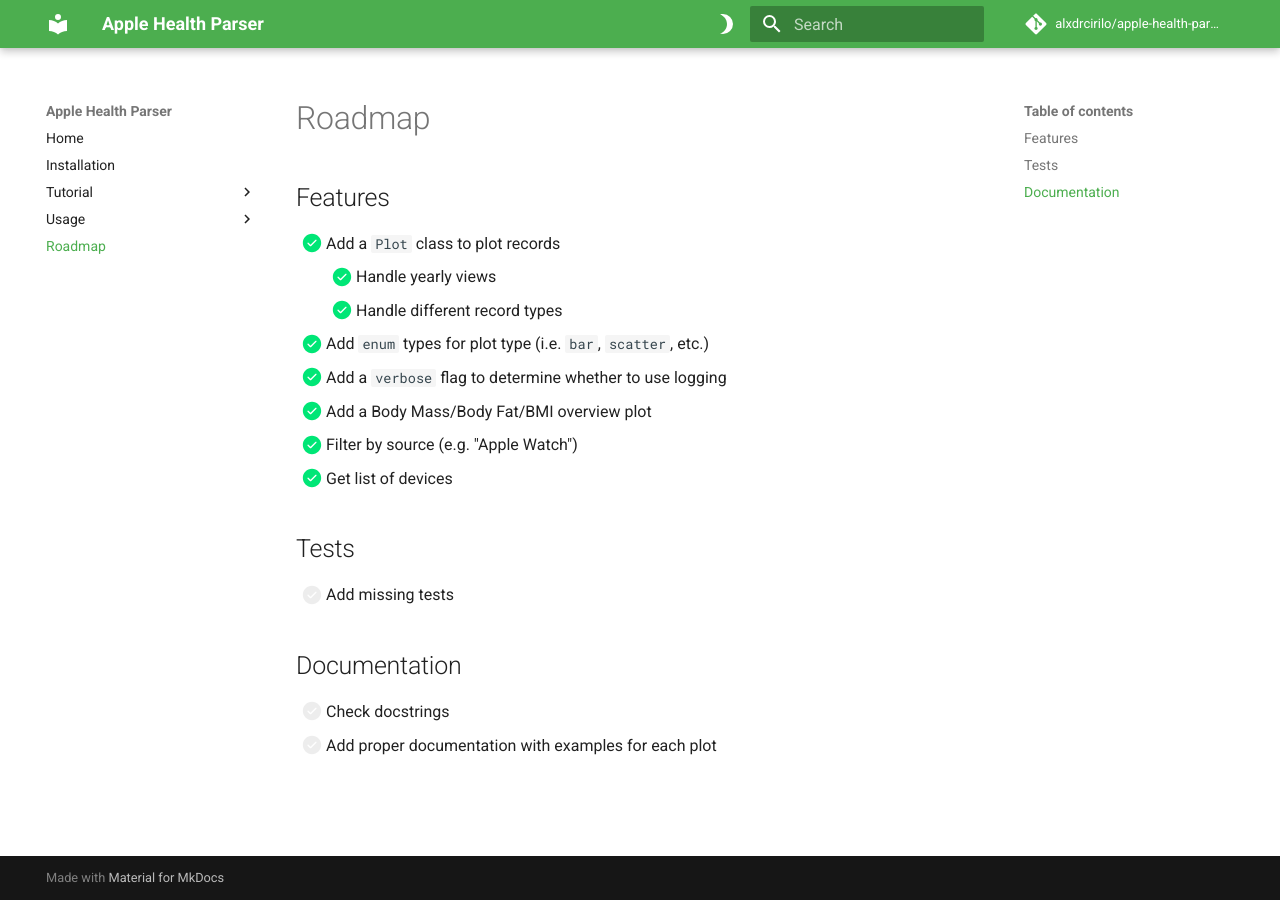
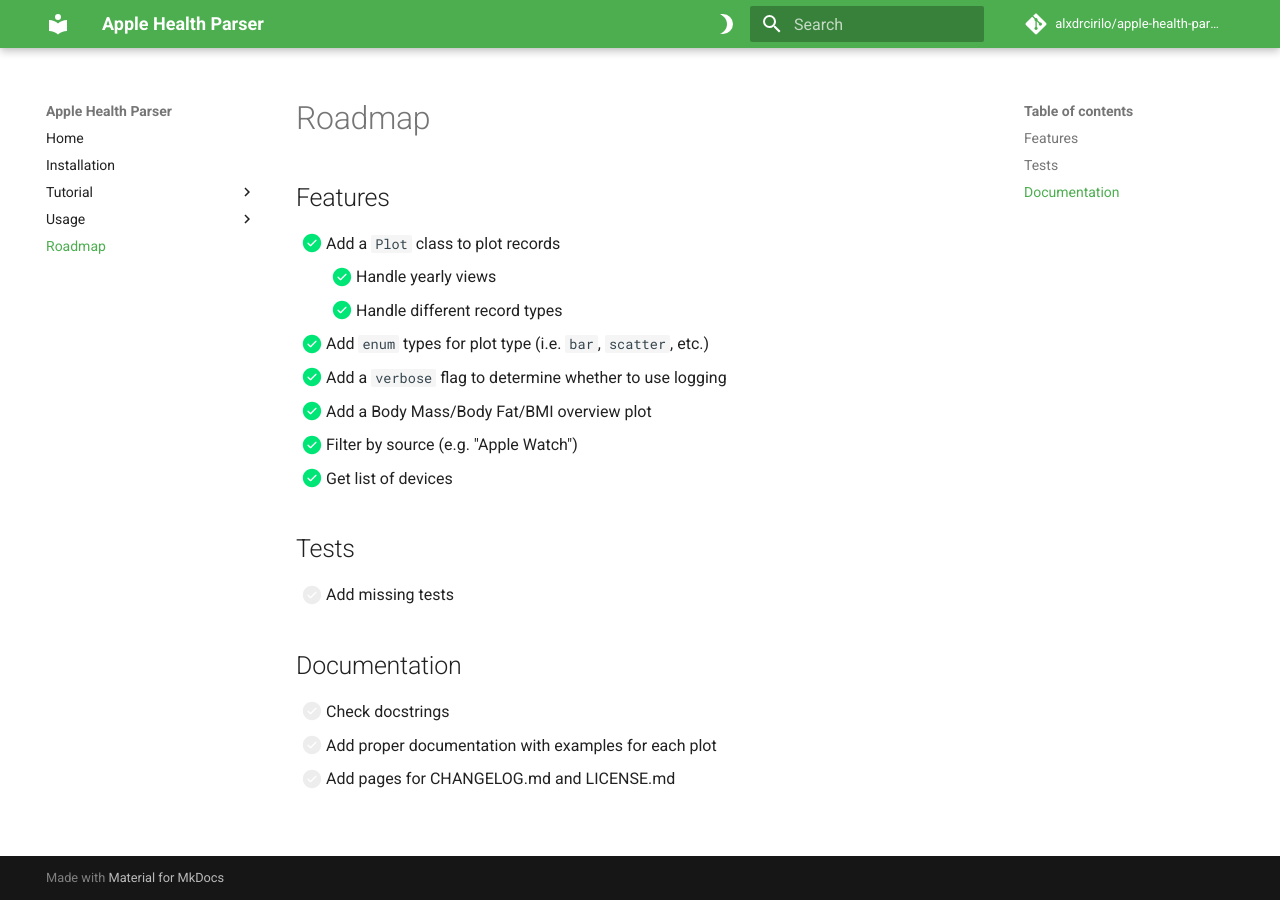
Before and after one commit to alxdrcirilo/apple-health-parser, an MkDocs documentation site: the page built from docs/todo.md, in a window 1280 px wide. Built offline with MkDocs 1.6.1 and Material for MkDocs 9.7.7, drawn with Linux system fonts in a browser that asks for light colours; comment, search, counter and statistics services are not loaded.

Commit message:
docs(todo): mention CHANGELOG.md and LICENSE.md
BREAKING CHANGE: Manually trigger major bump on version zero.

```diff
--- a/docs/todo.md
+++ b/docs/todo.md
@@ -19,3 +19,4 @@
 
 - [ ] Check docstrings
 - [ ] Add proper documentation with examples for each plot
+- [ ] Add pages for CHANGELOG.md and LICENSE.md
```
